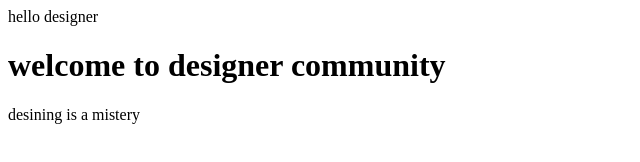
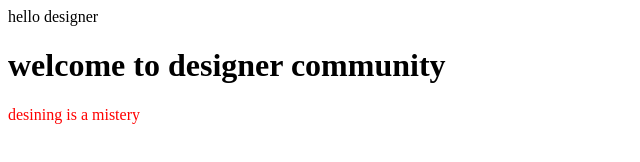
Before and after one commit to reihuneomd/this-is-my-design, a plain HTML site: page index.html in a window 1280 px wide. Shown: the whole page, without its empty margins (0-640 px from the left). Drawn offline with Linux system fonts and the light colour scheme.

Commit message:
correction in style

```diff
--- a/index.html
+++ b/index.html
@@ -6,6 +6,6 @@
     <body>
 hello designer
 <h1>welcome to designer community</h1>
-<div color="red"> desining is a mistery</div>
+<div style="color:red"> desining is a mistery</div>
     </body>
 </html>
```
